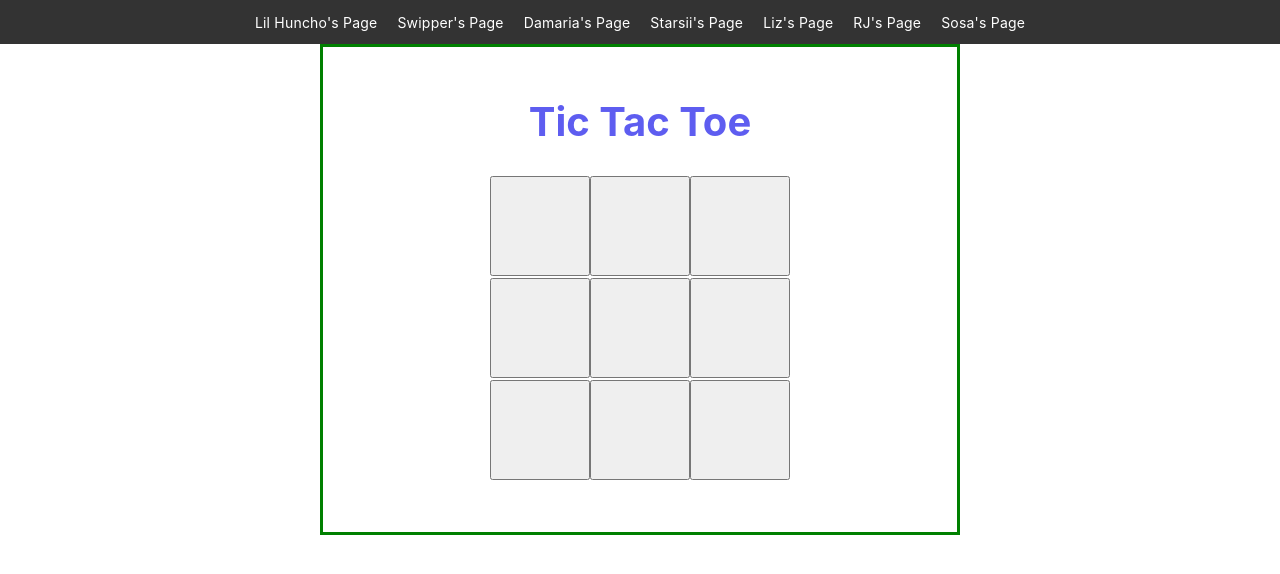
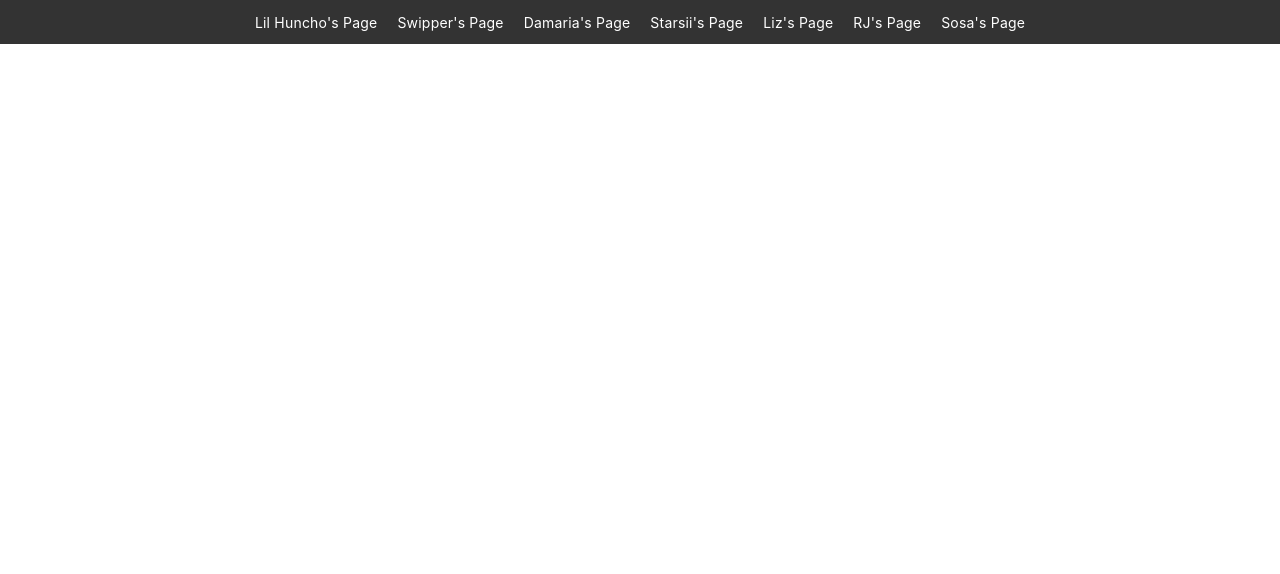
Before and after one commit to jojobobby/React-Amigos, a React (Create React App) app: page /EstrellasPage in a window 1280 px wide. Shown: the top 574 px of the page. Built offline with nearby package versions, Linux system fonts and the light colour scheme.

Commit message:
object and array

```diff
--- a/src/EstrellasPage.js
+++ b/src/EstrellasPage.js
@@ -3,63 +3,19 @@ import './App.css';
 import React, { useState } from 'react';
 
 function Board() {
+  const candy = ['starburst', 'skittes', 'm&m', 'WarHeads'];
+
+  const colors ={
+    Sammy : "beige",
+    Estrella : "Purple",
+    Liz: "red"
+  };
 
   return (
-    <div className='board'>
-        <h1 className='title'>Tic Tac Toe</h1>
-      <div>
-        <Square />
-        <Square />
-        <Square />
-      </div>
-
-      <div>
-        <Square />
-        <Square />
-        <Square />
-      </div>
-
-      <div>
-        <Square />
-        <Square />
-        <Square />
-      </div>
-
-      <Array />
-      <Object />
-
-    </div>
-  )
-
-  }
-
-  function Array(){
-    const candy = ['starburst', 'skittes', 'm&m', 'WarHeads'];
+    console.log(colors),
     console.log(candy)
-  }
-
-  function Object () {
-    const colors ={
-      Sammy : "beige",
-      Estrella : "Purple",
-      Liz: "red"
-    }
-
-    console.log(colors);
-  }
-
-  function Square (){
-
-    const [value, setValue] = useState(null);
-
-    function handleClick(){
-      setValue('X');
-    }
-
-    return(
-        <button className='square' onClick={handleClick}>{value}</button>
-    )
-  }
+  );
+  };
 
 
 
```
